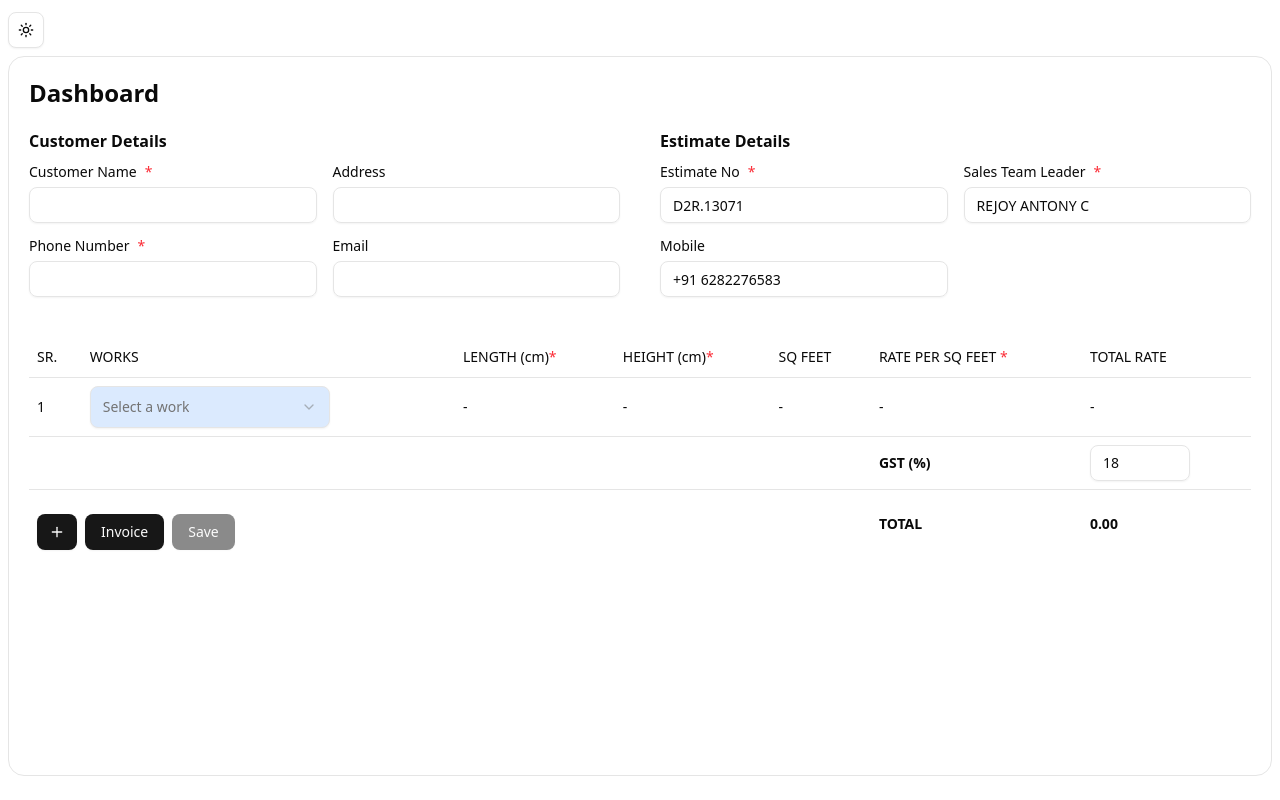
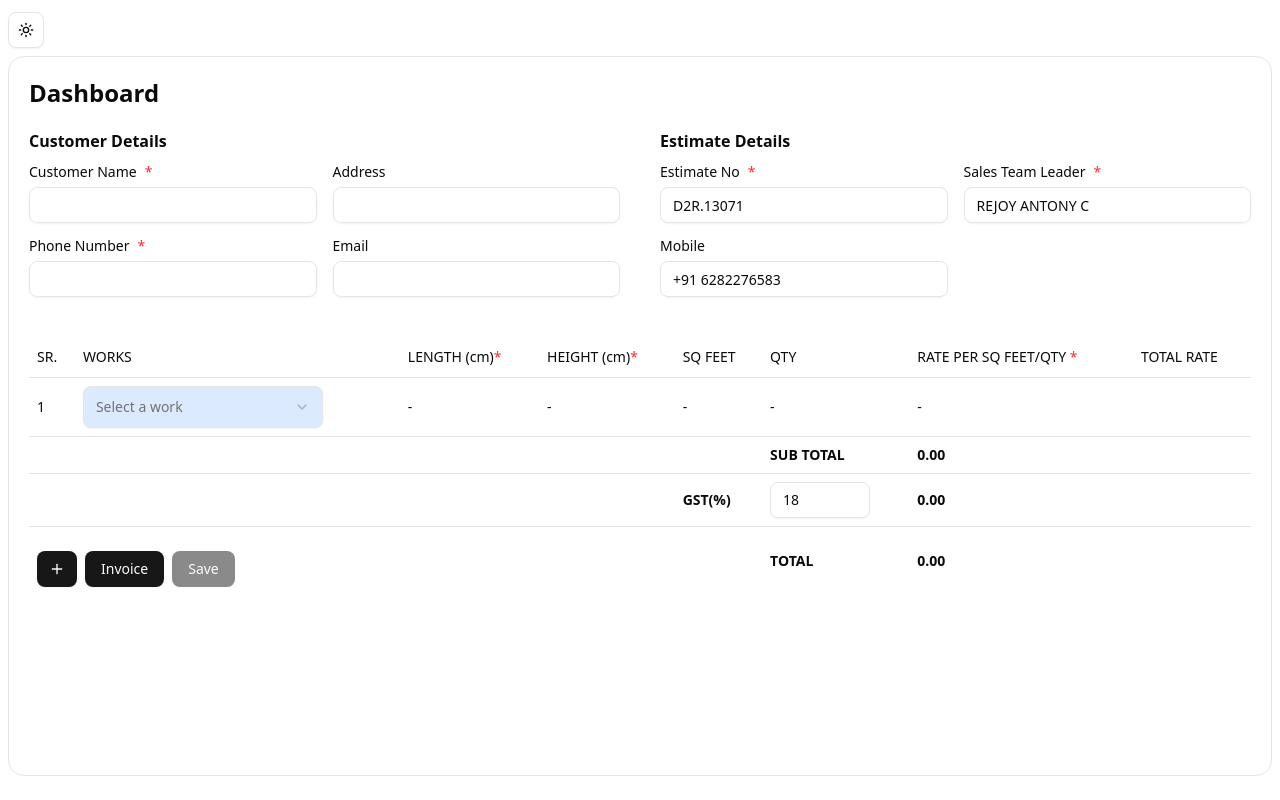
Before and after one commit to anandhubinu008/Incost-demo, a Next.js app: page /dashboard in a window 1280 px wide. Built offline with nearby package versions, Linux system fonts and the light colour scheme.

Commit message:
Update-UI changes & add new work-Accessories

```diff
--- a/app/dashboard/page.jsx
+++ b/app/dashboard/page.jsx
@@ -64,6 +64,7 @@ const interiorWorks = [
   { id: 6, category: "Furniture" },
   { id: 7, category: "Bathroom" },
   { id: 8, category: "Ceiling work" },
+  { id: 9, category: "Accessories" },
 ];
 
 const page = () => {
@@ -108,13 +109,17 @@ const page = () => {
   const [length, setLength] = useState("");
   const [height, setHeight] = useState("");
   const [sqFeet, setSqFeet] = useState("");
+  const [count, setCount] = useState("");
   const [ratePerSqFeet, setRatePerSqFeet] = useState("");
   const [gst, setGST] = useState(18);
+  const [subTotal, setSubTotal] = useState(0);
+  const [gstAmount, setGstAmount] = useState(0);
   const [totalRate, setTotalRate] = useState(null);
   const [grandTotal, setGrandTotal] = useState(null);
 
   const [invoiceList, setInvoiceList] = useState([]);
 
+  const isAccessory = selectedCategory?.category === "Accessories";
 
   const reset = () => {
     setSelectedCategory("");
@@ -122,48 +127,69 @@ const page = () => {
     setLength("");
     setHeight("");
     setSqFeet("");
+    setCount("");
     setRatePerSqFeet("");
     setTotalRate("");
   };
 
   const addRow = () => {
-    if (selectedCategory && length && height && sqFeet && ratePerSqFeet && totalRate ) {
+    if (!selectedCategory || !ratePerSqFeet || !totalRate) return;
+
+    if (isAccessory && !count) return;
+    if (!isAccessory && (!length || !height)) return;
+
     const newRow = {
       workCategory: selectedCategory,
       workMaterial,
-        length,
-        height,
-        sqFeet,
+      count: isAccessory ? count : null,
+      length: isAccessory ? null : length,
+      height: isAccessory ? null : height,
+      sqFeet: isAccessory ? null : sqFeet,
       ratePerSqFeet,
-        totalRate
+      totalRate,
     };
 
     setInvoiceList(prev => [...prev, newRow]);
     reset();
-    }
   };
 
 
   const updateRow = (index, field, value) => {
-    setInvoiceList(prev => {
-      return prev.map((row, i) => {
+    setInvoiceList(prev =>
+      prev.map((row, i) => {
         if (i !== index) return row;
 
         const updatedRow = { ...row, [field]: value };
+        const isAccessoryRow = updatedRow.workCategory?.category === "Accessories";
 
+        let total = 0;
+
+        if (isAccessoryRow) {
+          // Accessories
+          const qty = parseFloat(updatedRow.count) || 0;
+          const rate = parseFloat(updatedRow.ratePerSqFeet) || 0;
+
+          total = qty * rate;
+
+          updatedRow.sqFeet = null;
+          updatedRow.length = null;
+          updatedRow.height = null;
+        } else {
+          // Normal works
           const L = (parseFloat(updatedRow.length) || 0) / 30.48;
           const H = (parseFloat(updatedRow.height) || 0) / 30.48;
           const rate = parseFloat(updatedRow.ratePerSqFeet) || 0;
 
-        const area = (L * H);
-        const rowTotal = area * rate;
+          const area = L * H;
+          total = area * rate;
 
           updatedRow.sqFeet = area.toFixed(2);
-        updatedRow.totalRate = rowTotal.toFixed(2);
+        }
 
+        updatedRow.totalRate = total.toFixed(2);
         return updatedRow;
-      });
-    });
+      })
+    );
   };
 
 
@@ -179,22 +205,37 @@ const page = () => {
       return sum + (parseFloat(row.totalRate) || 0);
     }, 0);
 
+    let rowAmount = 0;
+    let area = 0;
+
+    if (isAccessory) {
+      // Accessories calculation
+      const qty = parseFloat(count) || 0;
+      const rate = parseFloat(ratePerSqFeet) || 0;
+
+      rowAmount = qty * rate;
+    } else {
+      // sq ft calculation
       const L = (parseFloat(length) || 0) / 30.48;
       const H = (parseFloat(height) || 0) / 30.48;
       const rate = parseFloat(ratePerSqFeet) || 0;
 
-    const area = (L * H);
-    const rowAmount = area * rate;
+      area = L * H;
+      rowAmount = area * rate;
 
       setSqFeet(area.toFixed(2));
+    }
+
     setTotalRate(rowAmount.toFixed(2));
 
-    const subtotal = rowsSubtotal + rowAmount;
+    const currentSubtotal = rowsSubtotal + rowAmount;
+    const calculatedGst = (currentSubtotal * gst) / 100;
 
-    const gstAmount = (subtotal * gst) / 100;
+    setSubTotal(currentSubtotal.toFixed(2));
+    setGstAmount(calculatedGst.toFixed(2));
+    setGrandTotal((currentSubtotal + calculatedGst).toFixed(2));
 
-    setGrandTotal((subtotal + gstAmount).toFixed(2));
-  }, [length, height, ratePerSqFeet, invoiceList, gst]);
+  }, [length, height, count, ratePerSqFeet, invoiceList, gst, gstAmount, isAccessory]);
 
 
   const handleLengthChange = (len) =>{
@@ -203,6 +244,10 @@ const page = () => {
 
   const handleHeightChange = (wd) =>{
     setHeight(wd);
+  }
+
+  const handleCountChange = (qty) =>{
+    setCount(qty);
   }
 
   const handleGSTChange = (val) =>{
@@ -332,7 +377,8 @@ const page = () => {
               <TableHead>LENGTH (cm)<span className='text-red-500'>*</span></TableHead>
               <TableHead>HEIGHT (cm)<span className='text-red-500'>*</span></TableHead>
               <TableHead>SQ FEET</TableHead>
-              <TableHead>RATE PER SQ FEET <span className='text-red-500'>*</span></TableHead>
+              <TableHead>QTY</TableHead>
+              <TableHead>RATE PER SQ FEET/QTY <span className='text-red-500'>*</span></TableHead>
               <TableHead>TOTAL RATE</TableHead>
             </TableRow>
           </TableHeader>
@@ -364,7 +410,7 @@ const page = () => {
                     <TableCell>
                       <Input
                         type="text"
-                        className="w-25 dark:border-#FFF-600"
+                        className="w-25 dark:border-#FFF-600  disabled:bg-gray-100 disabled:text-gray-400 disabled:cursor-not-allowed"
                         value={row.length}
                         onChange={(e) => updateRow(index, "length", e.target.value)}
                       />
@@ -372,7 +418,7 @@ const page = () => {
                     <TableCell>
                       <Input
                         type="text"
-                        className="w-25 dark:border-#FFF-600"
+                        className="w-25 dark:border-#FFF-600  disabled:bg-gray-100 disabled:text-gray-400 disabled:cursor-not-allowed"
                         value={row.height}
                         onChange={(e) => updateRow(index, "height", e.target.value)}
                       />
@@ -380,8 +426,15 @@ const page = () => {
                     <TableCell>
                       <Input
                         type="text"
-                        className="w-25 dark:border-#FFF-600"
+                        className="w-25 dark:border-#FFF-600  disabled:bg-gray-100 disabled:text-gray-400 disabled:cursor-not-allowed"
                         value={row.sqFeet}
+                      />
+                    </TableCell>
+                    <TableCell>
+                      <Input
+                        value={row.count}
+                        onChange={(e) => updateRow(index, "count", e.target.value)}
+                        className=" w-25 dark:border-#FFF-600 disabled:bg-gray-100 disabled:text-gray-400 disabled:cursor-not-allowed"
                       />
                     </TableCell>
                     <TableCell>
@@ -450,24 +503,35 @@ const page = () => {
                     <TableCell>
                       <Input
                         type="text"
-                        className="w-25 dark:border-#FFF-600"
+                        className="w-25 dark:border-#FFF-600  disabled:bg-gray-100 disabled:text-gray-400 disabled:cursor-not-allowed"
                         value={length}
                         onChange={(e) => handleLengthChange(e.target.value)}
+                        disabled={isAccessory}
                       />
                     </TableCell>
                     <TableCell>
                       <Input
                         type="text"
-                        className="w-25 dark:border-#FFF-600"
+                        className="w-25 dark:border-#FFF-600  disabled:bg-gray-100 disabled:text-gray-400 disabled:cursor-not-allowed"
                         value={height}
                         onChange={(e) => handleHeightChange(e.target.value)}
+                        disabled={isAccessory}
                       />
                     </TableCell>
                     <TableCell>
                       <Input
                         type="text"
-                        className="w-25 dark:border-#FFF-600"
+                        className="w-25 dark:border-#FFF-600  disabled:bg-gray-100 disabled:text-gray-400 disabled:cursor-not-allowed"
                         value={sqFeet}
+                        disabled={isAccessory}
+                      />
+                    </TableCell>
+                    <TableCell>
+                      <Input
+                        className="w-25 dark:border-#FFF-600 disabled:bg-gray-100 disabled:text-gray-400 disabled:cursor-not-allowed"
+                        value={count}
+                        onChange={(e) => handleCountChange(e.target.value)}
+                        disabled={!isAccessory}
                       />
                     </TableCell>
                     <TableCell>
@@ -500,7 +564,12 @@ const page = () => {
               </TableRow>
               <TableRow>
                 <TableCell colSpan="5"></TableCell>
-                <TableCell className="font-bold">GST (%)</TableCell>
+                <TableCell className="font-bold">SUB TOTAL</TableCell>
+                <TableCell className="font-bold">{subTotal}</TableCell>
+              </TableRow>
+              <TableRow>
+                <TableCell colSpan="4"></TableCell>
+                <TableCell className="font-bold">GST(%)</TableCell>
                 <TableCell>
                   <Input
                     type="text"
@@ -509,6 +578,7 @@ const page = () => {
                     onChange={(e) => handleGSTChange(e.target.value)}
                   />
                 </TableCell>
+                <TableCell className="font-bold">{gstAmount}</TableCell>
               </TableRow>
               <TableRow>
                 <TableCell colSpan="5">
@@ -532,14 +602,18 @@ const page = () => {
               <div className="flex-1 p-6" >
                 <Invoice
                   invoiceList={invoiceList}
+                  subTotal={subTotal}
+                  gst={gst}
+                  gstAmount={gstAmount}
                   grandTotal={grandTotal}
-                  gst={gst}
                   draftRow={{
                     workCategory,
                     workMaterial,
+                    isAccessory,
                     length,
                     height,
                     sqFeet,
+                    count,
                     ratePerSqFeet,
                     totalRate,
                   }}
--- a/components/Invoice/Invoice.jsx
+++ b/components/Invoice/Invoice.jsx
@@ -6,7 +6,7 @@ import { useEffect, useRef } from "react";
 import Image from "next/image";
 
 
-const Invoice = ({ invoiceList = [], grandTotal, gst, draftRow, customer, estimate }) => {
+const Invoice = ({ invoiceList = [], subTotal, gst, gstAmount, grandTotal, draftRow, customer, estimate }) => {
 
   const fullList = invoiceList.filter(item => item.totalRate > 0);
 
@@ -60,7 +60,8 @@ const Invoice = ({ invoiceList = [], grandTotal, gst, draftRow, customer, estima
           <th className="border border-black p-2">LENGTH (cm)</th>
           <th className="border border-black p-2">HEIGHT (cm)</th>
           <th className="border border-black p-2">SQ FEET</th>
-          <th className="border border-black p-2">RATE PER SQ FEET</th>
+          <th className="border border-black p-2">QTY</th>
+          <th className="border border-black p-2">RATE PER SQ FEET/QTY</th>
           <th className="border border-black p-2">TOTAL</th>
         </tr>
       </thead>
@@ -74,25 +75,35 @@ const Invoice = ({ invoiceList = [], grandTotal, gst, draftRow, customer, estima
                 <span className="text-xs text-gray-500">{item.workMaterial?.meterial || item.workMaterial}</span>
               </div>
             </td>
-            <td className="border border-black p-2">{item.length}</td>
-            <td className="border border-black p-2">{item.height}</td>
-            <td className="border border-black p-2">{item.sqFeet}</td>
+            <td className="border border-black p-2">{item.length ? item.length : "-"}</td>
+            <td className="border border-black p-2">{item.height ? item.height : "-"}</td>
+            <td className="border border-black p-2">{item.sqFeet ? item.sqFeet : "-"}</td>
+            <td className="border border-black p-2">{item.count ? item.count : "-"}</td>
             <td className="border border-black p-2">{item.ratePerSqFeet}</td>
             <td className="border border-black p-2">{item.totalRate}</td>
           </tr>
         ))}
 
           <tr>
-            <td colSpan="6" className="border border-black p-2 text-right font-bold">
-              GST(%)
+            <td colSpan="7" className="border border-black p-2 text-right font-bold">
+              Total
             </td>
             <td className="border border-black p-2 font-bold">
-              {gst}
+              {subTotal}
             </td>
           </tr>
 
           <tr>
-            <td colSpan="6" className="border border-black p-2 text-right font-bold">
+            <td colSpan="7" className="border border-black p-2 text-right font-bold">
+              GST( {gst}%)
+            </td>
+            <td className="border border-black p-2 font-bold">
+              {gstAmount}
+            </td>
+          </tr>
+
+          <tr>
+            <td colSpan="7" className="border border-black p-2 text-right font-bold">
               Grand Total
             </td>
             <td className="border border-black p-2 font-bold">
```
Lines whose indentation alone changed are shown as unchanged.
